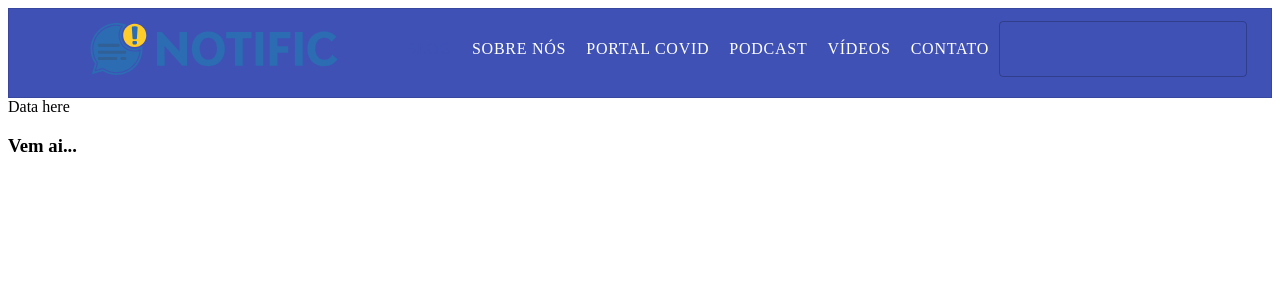
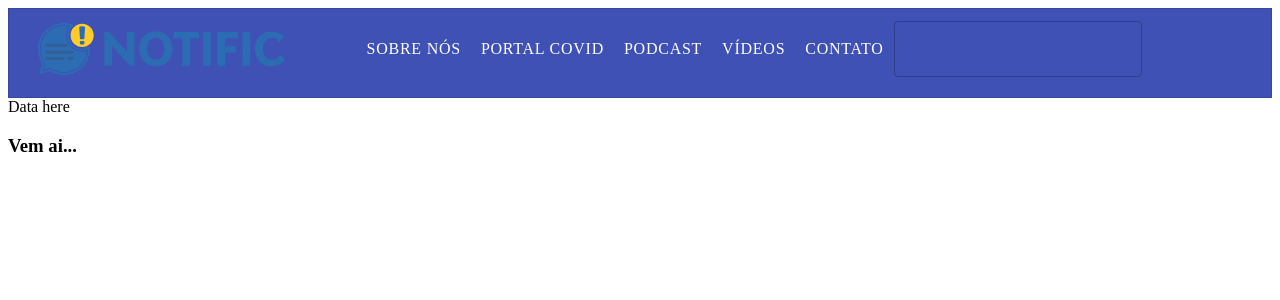
Before and after one commit to notific-com-br/notific-com-br.github.io, a Next.js app: page /covid in a window 1280 px wide. Shown: the top 300 px of the page. Built offline with nearby package versions, Linux system fonts and the light colour scheme.

Commit message:
feat: add logo atom

```diff
--- a/src/atoms/logo/logo.jsx
+++ b/src/atoms/logo/logo.jsx
@@ -1,10 +1,12 @@
 import React from 'react';
-import { Typography } from '@material-ui/core';
+import { Link } from '@material-ui/core';
 import { useStyles } from './logo.styles';
 
 export const Logo = (props) => {
   const classes = useStyles();
   return (
-    <img className={classes.root} src="/images/notific-logotipo.svg" alt="" />
+    <Link href="/">
+      <img className={classes.root} src="/images/notific-logotipo.svg" alt="" />
+    </Link>
   );
 };
--- a/src/atoms/logo/logo.styles.js
+++ b/src/atoms/logo/logo.styles.js
@@ -2,14 +2,13 @@ import { makeStyles } from '@material-ui/core';
 
 export const useStyles = makeStyles((theme) => ({
   root: {
-    widows: 257,
+    width: 257,
     height: 52,
     flexGrow: 1,
-    color: theme.palette.common.white,
-    fontSize: '2rem',
-    textTransform: 'uppercase',
-    '&:hover': {
-      textDecoration: 'none',
+    display: 'flex',
+    [theme.breakpoints.down('sm')]: {
+      width: 150,
+      height: 30,
     },
   },
 }));
```
